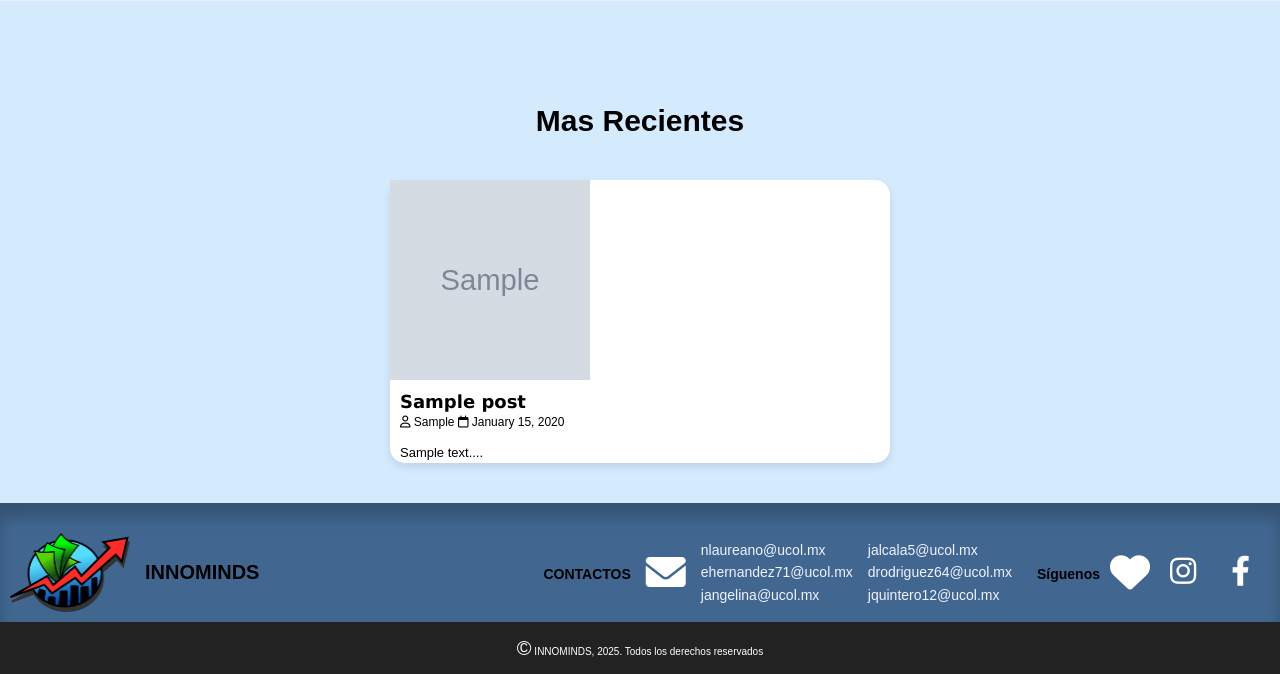
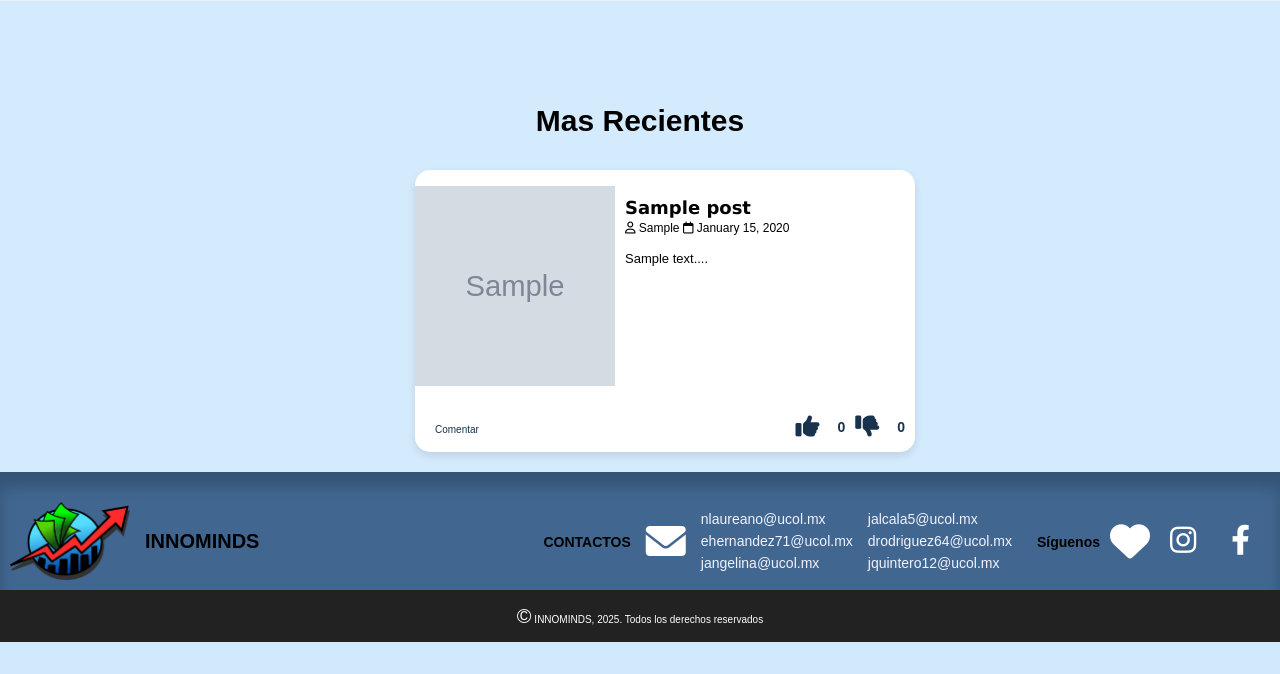
Before and after one commit to Edubedo/MasAllaDelPIB, a PHP site: page / in a window 1280 px wide. Shown: the part 556-1230 px from the top of the page. After the commit the page ends 1198 px from the top, so only its background shows below. Run offline with PHP 8.4, Linux system fonts and the light colour scheme; tables that the repository leaves empty or names only in its code hold one stand-in row (values such as "Sample post"); grey boxes marked "Sample" are stand-in pictures; data that the repository does not hold is empty; some libraries are stand-ins or nearby versions.

Commit message:
acomodo del diseño de los posts en el inicio y en las categorias

```diff
--- a/index.php
+++ b/index.php
@@ -60,16 +60,14 @@ $pdo = null;
 
         <div class="cuerpo">
             <?php
-                // Mostrar las publicaciones obtenidas de la base de datos
                 foreach ($postsDB as $post) {
                     // Si no hay imagen, usamos la imagen predeterminada
                     $imageSrc = !empty($post['image']) ? "../admin/posts/" . htmlspecialchars($post['image']) : "../admin/posts/uploads/preterminada.jpg";
 
-
-                    echo '<a href="./views/post.php?id=' . htmlspecialchars($post['Id_posts']) . '">
+                    echo '<a href="views/post.php?id=' . htmlspecialchars($post['Id_posts']) . '">
                             <div class="p1">
+                                <div class="cuerpo_post">
                                     <div class="imagen_post">
-                                    <!-- Imagen predeterminada -->
                                         <img class="imagen1" src="' . $imageSrc . '" alt="imagen de ' . htmlspecialchars($post['title']) . '">
                                     </div>
                                     <div class="info_post">
@@ -79,6 +77,23 @@ $pdo = null;
                                             <i class="far fa-calendar"></i> <span>' . date("F d, Y", strtotime($post['post_date'])) . '</span>
                                         </div>
                                         <p class="texto1">' . htmlspecialchars(strlen($post['title']) > 60 ? substr($post['content'],0,125) . "..." :  substr($post['content'],0,180) . "...")  . '</p>
+                                    </div>
+                                </div>
+
+                                <div class="interaccion">
+                                    <div class="comentarios">
+                                        <p>Comentar</p>
+                                    </div>
+                                    <div class="likes">
+                                        <a class="options" data-vote-type="1" id="post_vote_up_' . htmlspecialchars($post['Id_posts']) . '">
+                                            <i class="fas fa-thumbs-up" data-original-title="Like this post"></i>
+                                        </a>
+                                        <span class="likes_count" id="vote_up_count_' . htmlspecialchars($post['Id_posts']) . '">' . htmlspecialchars($post['vote_up'] ?? 0) . '</span>
+                                        <a class="options" data-vote-type="0" id="post_vote_down_' . htmlspecialchars($post['Id_posts']) . '">
+                                            <i class="fas fa-thumbs-down" data-original-title="Dislike this post"></i>
+                                        </a>
+                                        <span class="likes_count" id="vote_down_count_' . htmlspecialchars($post['Id_posts']) . '">' . htmlspecialchars($post['vote_down'] ?? 0) . '</span>
+                                    </div>
                                 </div>
                             </div>
                         </a>';
```
Also changed, not shown: views/categories.php (+23 -3 lines). Lines whose indentation alone changed are shown as unchanged.
